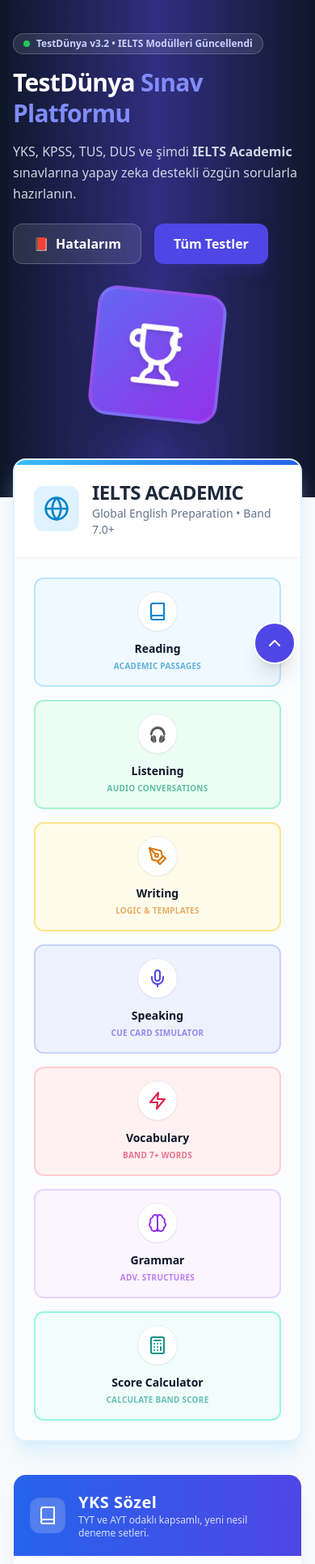
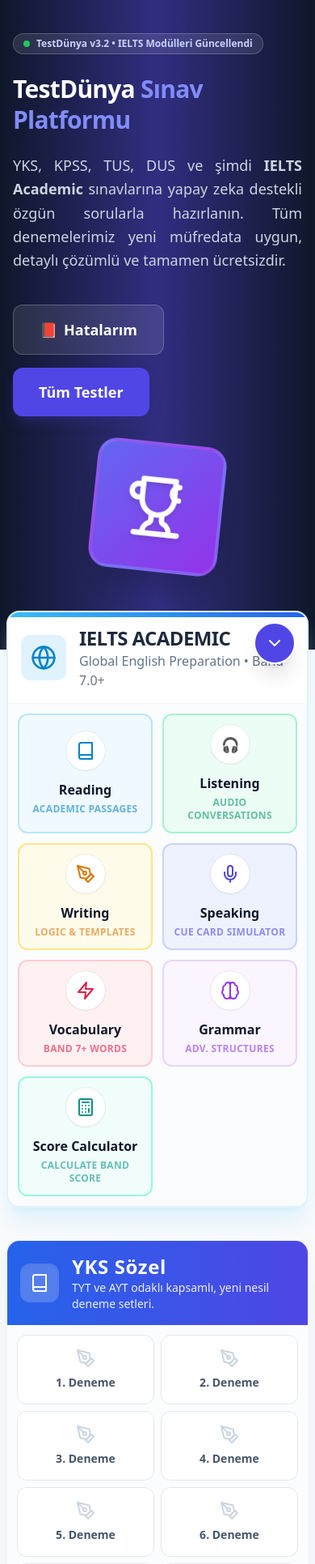
Before and after one commit to kuarkcoin/testdunya, a Next.js app: page / in a window 390 px wide. Shown: the top 1931 px of the page at 81% size. Built offline with nearby package versions, Linux system fonts and the light colour scheme.

Commit message:
Update page.tsx

```diff
--- a/app/page.tsx
+++ b/app/page.tsx
@@ -53,9 +53,8 @@
 const Calculator = (props: React.SVGProps<SVGSVGElement>) => (
   <svg xmlns="http://www.w3.org/2000/svg" width="24" height="24" viewBox="0 0 24 24" fill="none" stroke="currentColor" strokeWidth="2" strokeLinecap="round" strokeLinejoin="round" {...props}><rect width="16" height="20" x="4" y="2" rx="2"/><line x1="8" x2="16" y1="6" y2="6"/><line x1="16" x2="16" y1="14" y2="18"/><path d="M16 10h.01"/><path d="M12 10h.01"/><path d="M8 10h.01"/><path d="M12 14h.01"/><path d="M8 14h.01"/><path d="M12 18h.01"/><path d="M8 18h.01"/></svg>
 );
-// Yeni: Yukarı Ok İkonu
 const ArrowUp = (props: React.SVGProps<SVGSVGElement>) => (
-  <svg xmlns="http://www.w3.org/2000/svg" width="24" height="24" viewBox="0 0 24 24" fill="none" stroke="currentColor" strokeWidth="2" strokeLinecap="round" strokeLinejoin="round" {...props}><path d="m18 15-6-6-6 6"/></svg>
+  <svg xmlns="http://www.w3.org/2000/svg" width="24" height="24" viewBox="0 0 24 24" fill="none" stroke="currentColor" strokeWidth="2" strokeLinecap="round" strokeLinejoin="round" {...props}><path d="m18 15-6-6-6 6" transform="rotate(180 12 12)" /></svg>
 );
 
 // --- SINAV AYARLARI ---
@@ -187,34 +186,28 @@
 export default function HomePage() {
   const [completed, setCompleted] = useState<CompletedExams>({});
 
-  // 1. VERİ OKUMA (GÜVENLİ PARSE)
+  // 1. GÜVENLİ VERİ OKUMA
   useEffect(() => {
     try {
       const savedData = localStorage.getItem('examTrackerData');
       if (savedData) {
         const parsed = JSON.parse(savedData);
-        // Basit bir tip kontrolü de ekleyebiliriz
         if (typeof parsed === 'object' && parsed !== null) {
           setCompleted(parsed);
         }
       }
     } catch (error) {
       console.error('localStorage veri okuma hatası:', error);
-      // Hata durumunda state'i sıfırla veya varsayılan bırak
       setCompleted({});
     }
   }, []);
 
   // 2. VERİ YAZMA (STATE DEĞİŞTİĞİNDE)
-  // Bu sayfa genellikle sadece okuma yapar ama yapıyı sağlam tutmak için
-  // completed değişirse kaydetme mantığını da ekliyoruz.
   useEffect(() => {
     try {
-      // Boş obje değilse veya initial load harici durumlarda kaydetmek isteyebilirsiniz.
-      // Ancak completed {} olsa bile kaydetmek (kullanıcı resetlediyse) gerekebilir.
-      // İlk render'da gereksiz yazmayı önlemek için kontrol eklenebilir ama
-      // modern tarayıcılarda bu işlem çok hızlıdır.
-      localStorage.setItem('examTrackerData', JSON.stringify(completed));
+      if (Object.keys(completed).length > 0) {
+        localStorage.setItem('examTrackerData', JSON.stringify(completed));
+      }
     } catch (e) {
       console.error('localStorage yazma hatası:', e);
     }
@@ -224,10 +217,10 @@
     <main className="min-h-screen bg-slate-50 font-sans text-slate-800">
 
       {/* --- HERO SECTION --- */}
-      <div className="bg-gradient-to-r from-slate-900 via-indigo-900 to-slate-900 text-white pb-24 pt-10 px-4 mb-8">
-        <div className="max-w-6xl mx-auto flex flex-col md:flex-row items-center justify-between gap-8">
+      <div className="bg-gradient-to-r from-slate-900 via-indigo-900 to-slate-900 text-white pb-24 pt-10 px-4 md:px-8 mb-8">
+        <div className="max-w-7xl mx-auto flex flex-col md:flex-row items-center justify-between gap-8">
 
-          <div className="space-y-4 md:w-2/3">
+          <div className="space-y-6 md:w-2/3">
             <div className="inline-flex items-center gap-2 px-3 py-1 rounded-full bg-white/10 border border-white/20 text-xs font-semibold text-indigo-200">
               <span className="relative flex h-2 w-2">
                 <span className="animate-ping absolute inline-flex h-full w-full rounded-full bg-green-400 opacity-75"></span>
@@ -236,20 +229,23 @@
               TestDünya v3.2 • IELTS Modülleri Güncellendi
             </div>
 
-            <h1 className="text-3xl md:text-5xl font-black tracking-tight leading-tight">
+            <h1 className="text-3xl md:text-5xl lg:text-6xl font-black tracking-tight leading-tight">
               TestDünya <span className="text-indigo-400">Sınav Platformu</span>
             </h1>
-            <p className="text-slate-300 text-base md:text-lg max-w-xl leading-relaxed">
+
+            {/* GÜNCELLEME: Font text-xl yapıldı, max-w-4xl yapıldı, text-justify eklendi */}
+            <p className="text-slate-300 text-lg md:text-xl lg:text-2xl max-w-4xl leading-relaxed text-justify">
               YKS, KPSS, TUS, DUS ve şimdi <strong>IELTS Academic</strong> sınavlarına yapay zeka destekli özgün sorularla hazırlanın.
+              Tüm denemelerimiz yeni müfredata uygun, detaylı çözümlü ve tamamen ücretsizdir.
             </p>
 
-            <div className="flex flex-wrap gap-4 pt-2">
-              <Link href="/mistakes" className="px-6 py-3 bg-white/10 hover:bg-white/20 border border-white/20 rounded-xl font-bold transition-all flex items-center gap-2">
+            <div className="flex flex-wrap gap-4 pt-4">
+              <Link href="/mistakes" className="px-8 py-4 bg-white/10 hover:bg-white/20 border border-white/20 rounded-xl font-bold text-lg transition-all flex items-center gap-2">
                 <span>📕</span> Hatalarım
               </Link>
               <button
                 onClick={() => document.getElementById('exams')?.scrollIntoView({ behavior: 'smooth' })}
-                className="px-6 py-3 bg-indigo-600 hover:bg-indigo-700 text-white rounded-xl font-bold transition-all shadow-lg shadow-indigo-900/50"
+                className="px-8 py-4 bg-indigo-600 hover:bg-indigo-700 text-white rounded-xl font-bold text-lg transition-all shadow-lg shadow-indigo-900/50"
               >
                 Tüm Testler
               </button>
@@ -257,8 +253,8 @@
           </div>
 
           <div className="md:w-1/3 flex justify-center md:justify-end">
-            <div className="relative w-40 h-40 md:w-56 md:h-56 bg-gradient-to-br from-indigo-500 to-purple-600 rounded-3xl rotate-6 shadow-2xl flex items-center justify-center border-4 border-white/10 backdrop-blur-md">
-              <Trophy className="w-20 h-20 md:w-28 md:h-28 text-white drop-shadow-md" />
+            <div className="relative w-40 h-40 md:w-64 md:h-64 bg-gradient-to-br from-indigo-500 to-purple-600 rounded-3xl rotate-6 shadow-2xl flex items-center justify-center border-4 border-white/10 backdrop-blur-md">
+              <Trophy className="w-20 h-20 md:w-32 md:h-32 text-white drop-shadow-md" />
             </div>
           </div>
 
@@ -266,70 +262,67 @@
       </div>
 
       {/* --- MAIN CONTENT AREA --- */}
-      <div id="exams" className="max-w-6xl mx-auto px-4 -mt-20 space-y-10 pb-20 relative z-10">
+      <div id="exams" className="max-w-7xl mx-auto px-2 md:px-6 -mt-20 space-y-10 pb-20 relative z-10">
 
         {/* --- IELTS GLOBAL SECTION --- */}
         <section className="bg-white rounded-2xl shadow-xl shadow-sky-200/40 overflow-hidden border-2 border-sky-100 relative">
           <div className="absolute top-0 left-0 w-full h-1.5 bg-gradient-to-r from-sky-400 to-blue-600"></div>
 
           {/* Header */}
-          <div className="p-6 border-b border-slate-100 flex flex-col md:flex-row md:items-center justify-between gap-4">
+          <div className="p-4 md:p-6 border-b border-slate-100 flex flex-col md:flex-row md:items-center justify-between gap-4">
             <div className="flex items-center gap-4">
               <div className="p-3 bg-sky-100 text-sky-600 rounded-xl">
                 <Globe className="w-8 h-8" />
               </div>
               <div>
-                <h2 className="text-2xl font-black text-slate-800 tracking-tight">IELTS ACADEMIC</h2>
-                <p className="text-slate-500 text-sm">Global English Preparation • Band 7.0+</p>
+                <h2 className="text-2xl md:text-3xl font-black text-slate-800 tracking-tight">IELTS ACADEMIC</h2>
+                <p className="text-slate-500 text-base">Global English Preparation • Band 7.0+</p>
               </div>
             </div>
             <div className="hidden md:block">
-              <span className="px-4 py-1.5 bg-sky-50 text-sky-700 text-xs font-bold rounded-full border border-sky-100 uppercase tracking-wider">
+              <span className="px-5 py-2 bg-sky-50 text-sky-700 text-sm font-bold rounded-full border border-sky-100 uppercase tracking-wider">
                 New Module
               </span>
             </div>
           </div>
 
-          {/* IELTS Modules Grid - Responsive Ayarı Güncellendi */}
-          <div className="p-6 bg-slate-50/50 grid grid-cols-1 sm:grid-cols-2 lg:grid-cols-4 xl:grid-cols-7 gap-4">
+          {/* IELTS Modules Grid */}
+          <div className="p-3 md:p-6 bg-slate-50/50 grid grid-cols-2 lg:grid-cols-4 xl:grid-cols-7 gap-3 md:gap-4">
             {ieltsModules.map((module) => {
-              // Link Mantığı
               let linkHref = `/test/${module.id}`;
               if (module.id === 'ielts-speaking') linkHref = '/ielts/speaking';
               if (module.id === 'ielts-calculator') linkHref = '/ielts/calculator';
               if (module.id === 'ielts-listening') linkHref = '/ielts/listening';
               if (module.id === 'ielts-writing') linkHref = '/ielts/writing';
 
-              // Locked
               if (!module.active) {
                 return (
                   <div
                     key={module.id}
-                    className={`flex flex-col items-center justify-center p-4 rounded-xl border-2 ${module.bg} ${module.border} text-slate-400 cursor-not-allowed`}
+                    className={`flex flex-col items-center justify-center p-3 md:p-5 rounded-xl border-2 ${module.bg} ${module.border} text-slate-400 cursor-not-allowed`}
                     title="Yakında eklenecek"
-                    aria-disabled="true" // Erişilebilirlik
+                    aria-disabled="true"
                   >
                     <div className="mb-3 p-3 rounded-full bg-white/60 shadow-sm ring-1 ring-black/5">
-                      <Lock className="w-6 h-6 opacity-70" />
+                      <Lock className="w-7 h-7 opacity-70" />
                     </div>
-                    <h3 className="font-bold text-sm md:text-base text-slate-700 text-center">{module.title}</h3>
-                    <p className="text-[10px] font-bold opacity-60 uppercase tracking-wide mt-1 text-center">Coming Soon</p>
+                    <h3 className="font-bold text-base md:text-lg text-slate-700 text-center">{module.title}</h3>
+                    <p className="text-xs font-bold opacity-60 uppercase tracking-wide mt-1 text-center">Coming Soon</p>
                   </div>
                 );
               }
 
-              // Active
               return (
                 <Link
                   key={module.id}
                   href={linkHref}
-                  className={`flex flex-col items-center justify-center p-4 rounded-xl border-2 transition-all hover:-translate-y-1 hover:shadow-lg ${module.bg} ${module.border} ${module.color} h-full`}
+                  className={`flex flex-col items-center justify-center p-3 md:p-5 rounded-xl border-2 transition-all hover:-translate-y-1 hover:shadow-lg ${module.bg} ${module.border} ${module.color} h-full`}
                 >
                   <div className="mb-3 p-3 rounded-full bg-white shadow-sm ring-1 ring-black/5">
                     {module.icon}
                   </div>
-                  <h3 className="font-bold text-sm md:text-base text-slate-900 text-center">{module.title}</h3>
-                  <p className="text-[10px] font-bold opacity-60 uppercase tracking-wide mt-1 text-center">{module.desc}</p>
+                  <h3 className="font-bold text-base md:text-lg text-slate-900 text-center">{module.title}</h3>
+                  <p className="text-xs font-bold opacity-60 uppercase tracking-wide mt-1 text-center">{module.desc}</p>
                 </Link>
               );
             })}
@@ -343,25 +336,25 @@
             className="bg-white rounded-2xl shadow-xl shadow-slate-200/50 overflow-hidden border border-slate-100 transition-all hover:shadow-2xl hover:shadow-indigo-100/50"
           >
             {/* Header */}
-            <div className={`p-5 bg-gradient-to-r ${exam.gradient} text-white flex items-center justify-between`}>
+            <div className={`p-4 md:p-6 bg-gradient-to-r ${exam.gradient} text-white flex items-center justify-between`}>
               <div className="flex items-center gap-4">
-                <div className="p-2.5 bg-white/20 backdrop-blur-sm rounded-xl shadow-inner">
+                <div className="p-3 bg-white/20 backdrop-blur-sm rounded-xl shadow-inner">
                   {exam.icon}
                 </div>
                 <div>
-                  <h2 className="text-xl font-bold tracking-wide">{exam.title}</h2>
-                  <p className="text-white/80 text-xs font-medium">{exam.desc}</p>
+                  <h2 className="text-2xl font-bold tracking-wide">{exam.title}</h2>
+                  <p className="text-white/90 text-sm md:text-base font-medium">{exam.desc}</p>
                 </div>
               </div>
               <div className="hidden sm:block text-right">
-                <span className="block text-2xl font-black">{exam.count}</span>
-                <span className="text-[10px] uppercase opacity-80 font-bold tracking-wider">Deneme</span>
+                <span className="block text-3xl font-black">{exam.count}</span>
+                <span className="text-xs uppercase opacity-80 font-bold tracking-wider">Deneme</span>
               </div>
             </div>
 
             {/* Grid */}
-            <div className="p-6 bg-slate-50/50">
-              <div className="grid grid-cols-2 sm:grid-cols-4 md:grid-cols-5 lg:grid-cols-8 gap-3">
+            <div className="p-3 md:p-6 bg-slate-50/50">
+              <div className="grid grid-cols-2 sm:grid-cols-4 md:grid-cols-5 lg:grid-cols-8 gap-2 md:gap-4">
                 {Array.from({ length: exam.count }, (_, i) => i + 1).map((num) => {
                   const testLinkId = `${exam.prefix}-${num}`;
                   const isDone = (completed[exam.id] || []).includes(num);
@@ -374,23 +367,23 @@
                         href={`/test/${testLinkId}`}
                         title={`${exam.title} ${num}. Özgün Deneme`}
                         className={`
-                          group relative flex flex-col items-center justify-center py-3 px-2 rounded-xl border transition-all duration-200
+                          group relative flex flex-col items-center justify-center py-4 px-2 rounded-xl border transition-all duration-200
                           ${isDone
                             ? 'bg-emerald-50 border-emerald-200 hover:bg-emerald-100'
                             : 'bg-white border-slate-200 hover:border-indigo-400 hover:shadow-md hover:-translate-y-0.5'
                           }
                         `}
                       >
-                        <div className="mb-1.5">
+                        <div className="mb-2">
                           {isDone ? (
-                            <div className="text-emerald-500"><CheckCircle className="w-5 h-5" /></div>
+                            <div className="text-emerald-500"><CheckCircle className="w-6 h-6" /></div>
                           ) : (
                             <div className="text-slate-300 group-hover:text-indigo-500 transition-colors">
-                              <PenTool className="w-5 h-5" />
+                              <PenTool className="w-6 h-6" />
                             </div>
                           )}
                         </div>
-                        <span className={`text-xs font-bold ${isDone ? 'text-emerald-700' : 'text-slate-600 group-hover:text-indigo-900'}`}>
+                        <span className={`text-sm font-bold ${isDone ? 'text-emerald-700' : 'text-slate-600 group-hover:text-indigo-900'}`}>
                           {num}. Deneme
                         </span>
                       </Link>
@@ -400,14 +393,14 @@
                   return (
                     <div
                       key={num}
-                      className="relative flex flex-col items-center justify-center py-3 px-2 rounded-xl border border-slate-100 bg-slate-50 text-slate-300 cursor-not-allowed overflow-hidden"
+                      className="relative flex flex-col items-center justify-center py-4 px-2 rounded-xl border border-slate-100 bg-slate-50 text-slate-300 cursor-not-allowed overflow-hidden"
                       title="Bu test yakında eklenecektir."
-                      aria-disabled="true" // Erişilebilirlik
+                      aria-disabled="true"
                     >
-                      <div className="mb-1.5 opacity-40">
-                        <Lock className="w-5 h-5 text-slate-400" />
+                      <div className="mb-2 opacity-40">
+                        <Lock className="w-6 h-6 text-slate-400" />
                       </div>
-                      <span className="text-xs font-bold opacity-40">
+                      <span className="text-sm font-bold opacity-40">
                         {num}. Deneme
                       </span>
                     </div>
@@ -421,43 +414,50 @@
 
       {/* --- SEO & FEATURES SECTION --- */}
       <section className="bg-white border-t border-slate-100 py-16 px-4">
-        <div className="max-w-5xl mx-auto">
+        <div className="max-w-7xl mx-auto">
           <div className="text-center mb-12">
-            <h2 className="text-3xl font-black text-slate-800 mb-4">Neden TestDünya?</h2>
-            <p className="text-slate-500 max-w-2xl mx-auto">
+            <h2 className="text-3xl md:text-4xl font-black text-slate-800 mb-6">Neden TestDünya?</h2>
+
+            {/* GÜNCELLEME: text-lg yapıldı, text-justify zorlandı, md:text-center kaldırıldı */}
+            <p className="text-slate-600 text-lg md:text-xl max-w-4xl mx-auto text-justify leading-relaxed">
               Sınavlara hazırlanırken ihtiyacınız olan her şey tek bir platformda.
-              YKS, KPSS, TUS, DUS ve şimdi <strong>IELTS</strong> ile dünya standartlarında ölçme ve değerlendirme.
+              YKS, KPSS, TUS, DUS ve şimdi <strong>IELTS</strong> ile dünya standartlarında ölçme ve değerlendirme sistemleri.
+              Tamamen ücretsiz, reklamsız ve kullanıcı dostu arayüz.
             </p>
           </div>
 
           <div className="grid md:grid-cols-3 gap-8">
-            <div className="p-6 bg-indigo-50 rounded-2xl border border-indigo-100 text-center">
-              <div className="w-12 h-12 bg-indigo-100 text-indigo-600 rounded-full flex items-center justify-center mx-auto mb-4">
-                <Zap className="w-6 h-6" />
+            <div className="p-8 bg-indigo-50 rounded-2xl border border-indigo-100">
+              <div className="w-14 h-14 bg-indigo-100 text-indigo-600 rounded-full flex items-center justify-center mb-6">
+                <Zap className="w-8 h-8" />
               </div>
-              <h3 className="font-bold text-slate-800 mb-2">Hızlı ve Modern Arayüz</h3>
-              <p className="text-sm text-slate-600 leading-relaxed">
+              <h3 className="text-xl font-bold text-slate-800 mb-3">Hızlı ve Modern Arayüz</h3>
+              {/* GÜNCELLEME: text-base yapıldı, text-justify eklendi */}
+              <p className="text-base text-slate-700 leading-relaxed text-justify">
                 Dikkat dağıtıcı reklamlardan arındırılmış, sadece başarı odaklı tasarım.
+                Sayfalar arası hızlı geçiş ve anlık sonuç görüntüleme.
               </p>
             </div>
 
-            <div className="p-6 bg-emerald-50 rounded-2xl border border-emerald-100 text-center">
-              <div className="w-12 h-12 bg-emerald-100 text-emerald-600 rounded-full flex items-center justify-center mx-auto mb-4">
-                <Target className="w-6 h-6" />
+            <div className="p-8 bg-emerald-50 rounded-2xl border border-emerald-100">
+              <div className="w-14 h-14 bg-emerald-100 text-emerald-600 rounded-full flex items-center justify-center mb-6">
+                <Target className="w-8 h-8" />
               </div>
-              <h3 className="font-bold text-slate-800 mb-2">Akıllı Analiz</h3>
-              <p className="text-sm text-slate-600 leading-relaxed">
+              <h3 className="text-xl font-bold text-slate-800 mb-3">Akıllı Analiz</h3>
+              <p className="text-base text-slate-700 leading-relaxed text-justify">
                 Yanlış yaptığınız sorular "Hatalarım" bölümünde birikir, tekrar etmeniz için saklanır.
+                Gelişiminizi anlık olarak takip edebilirsiniz.
               </p>
             </div>
 
-            <div className="p-6 bg-orange-50 rounded-2xl border border-orange-100 text-center">
-              <div className="w-12 h-12 bg-orange-100 text-orange-600 rounded-full flex items-center justify-center mx-auto mb-4">
-                <Book className="w-6 h-6" />
+            <div className="p-8 bg-orange-50 rounded-2xl border border-orange-100">
+              <div className="w-14 h-14 bg-orange-100 text-orange-600 rounded-full flex items-center justify-center mb-6">
+                <Book className="w-8 h-8" />
               </div>
-              <h3 className="font-bold text-slate-800 mb-2">Global Standartlar</h3>
-              <p className="text-sm text-slate-600 leading-relaxed">
+              <h3 className="text-xl font-bold text-slate-800 mb-3">Global Standartlar</h3>
+              <p className="text-base text-slate-700 leading-relaxed text-justify">
                 Türkiye'nin ulusal sınavlarının yanında artık global geçerliliği olan IELTS sınavlarına da hazırlanın.
+                Dünya genelindeki sınav formatlarına tam uyum.
               </p>
             </div>
           </div>
@@ -465,23 +465,23 @@
       </section>
 
       {/* --- FOOTER --- */}
-      <footer className="bg-slate-900 text-slate-400 py-12 px-4 border-t border-slate-800">
-        <div className="max-w-6xl mx-auto grid md:grid-cols-4 gap-8 text-sm mb-8">
+      <footer className="bg-slate-900 text-slate-400 py-16 px-4 border-t border-slate-800">
+        <div className="max-w-7xl mx-auto grid md:grid-cols-4 gap-10 text-base mb-8">
           <div className="col-span-1 md:col-span-2">
-            <h4 className="text-white font-bold text-lg mb-4 flex items-center gap-2">
-              <Trophy className="w-5 h-5 text-indigo-500" /> TestDünya
+            <h4 className="text-white font-bold text-2xl mb-6 flex items-center gap-2">
+              <Trophy className="w-6 h-6 text-indigo-500" /> TestDünya
             </h4>
-            <p className="leading-relaxed mb-4 max-w-sm">
+            <p className="leading-relaxed mb-6 max-w-lg text-justify text-lg text-slate-400">
               Türkiye'nin en kapsamlı ücretsiz online sınav hazırlık platformu.
               TYT, AYT, KPSS, TUS, DUS ve <strong>IELTS</strong> sınavlarına hazırlanan öğrenciler için
               özenle hazırlanmış özgün deneme sınavları.
             </p>
-            <p className="text-xs opacity-50">&copy; 2025 TestDünya. Tüm hakları saklıdır.</p>
+            <p className="text-sm opacity-50">&copy; 2025 TestDünya. Tüm hakları saklıdır.</p>
           </div>
 
           <div>
-            <h5 className="text-white font-bold mb-4">Sınavlar</h5>
-            <ul className="space-y-2">
+            <h5 className="text-white font-bold text-lg mb-6">Sınavlar</h5>
+            <ul className="space-y-3">
               <li><Link href="#exams" className="hover:text-white transition-colors">IELTS Academic</Link></li>
               <li><Link href="#exams" className="hover:text-white transition-colors">YKS (TYT-AYT)</Link></li>
               <li><Link href="#exams" className="hover:text-white transition-colors">TUS Denemeleri</Link></li>
@@ -490,8 +490,8 @@
           </div>
 
           <div>
-            <h5 className="text-white font-bold mb-4">Hızlı Bağlantılar</h5>
-            <ul className="space-y-2 text-xs">
+            <h5 className="text-white font-bold text-lg mb-6">Hızlı Bağlantılar</h5>
+            <ul className="space-y-3 text-sm">
               <li><Link href="/mistakes" className="hover:text-white transition-colors">Hata Analizi</Link></li>
               <li><Link href="/iletisim" className="hover:text-white transition-colors">İletişim</Link></li>
             </ul>
@@ -499,10 +499,10 @@
         </div>
 
         {/* FOOTER CTA */}
-        <div className="flex justify-center border-t border-slate-800 pt-8 mt-8">
+        <div className="flex justify-center border-t border-slate-800 pt-10 mt-10">
           <Link
             href="/iletisim"
-            className="flex items-center gap-3 bg-indigo-600 hover:bg-indigo-700 text-white px-8 py-4 rounded-xl shadow-lg transition-all hover:-translate-y-1 hover:shadow-indigo-900/50 font-bold text-lg"
+            className="flex items-center gap-3 bg-indigo-600 hover:bg-indigo-700 text-white px-10 py-5 rounded-xl shadow-lg transition-all hover:-translate-y-1 hover:shadow-indigo-900/50 font-bold text-xl"
           >
             <span className="text-2xl">💬</span>
             <span>Bizimle İletişime Geçin</span>
@@ -510,7 +510,7 @@
         </div>
       </footer>
 
-      {/* --- YUKARI ÇIK (GÜNCELLENDİ: DOĞRU İKON VE YÖN) --- */}
+      {/* --- YUKARI ÇIK --- */}
       <button
         aria-label="Scroll to top"
         onClick={() => window.scrollTo({ top: 0, behavior: 'smooth' })}
```
